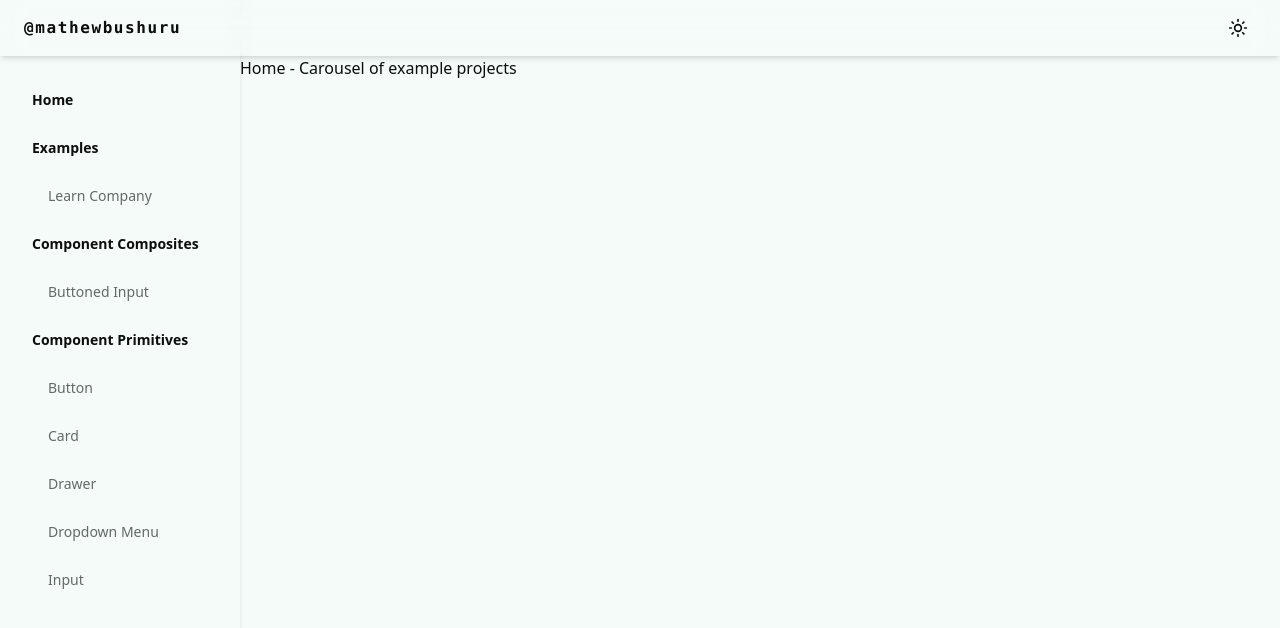
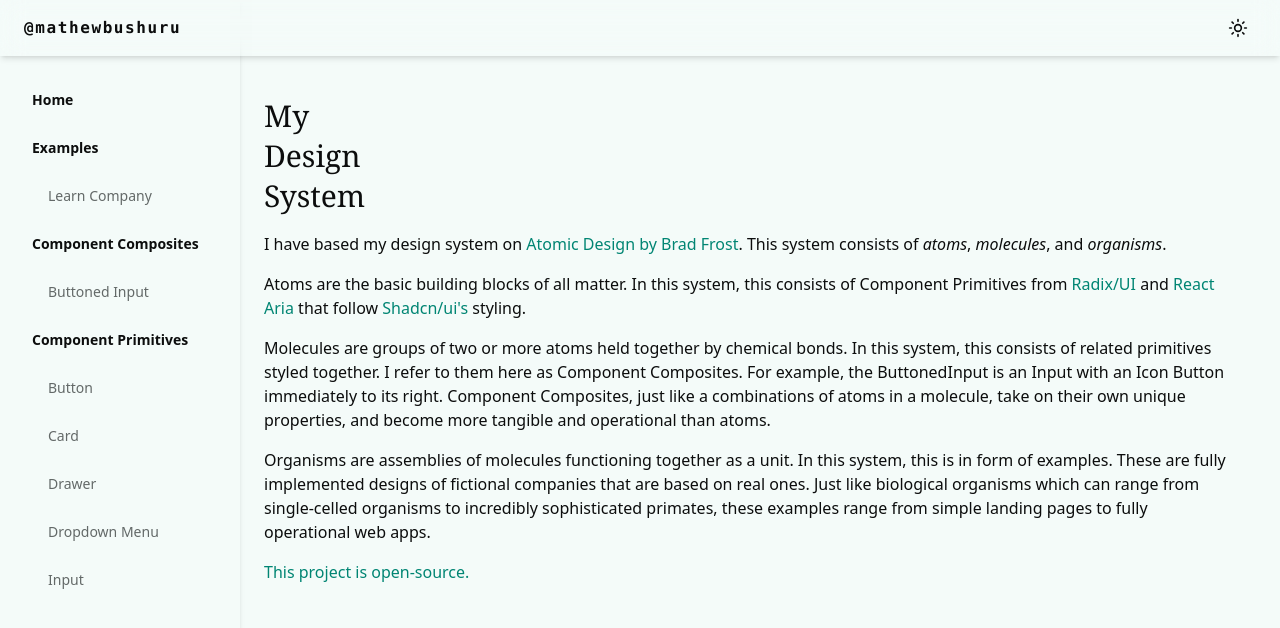
Before and after one commit to mathewbushuru/design-system, a React (Vite) app: page / in a window 1280 px wide. Shown: the top 628 px of the page. Built offline with nearby package versions, Linux system fonts and the light colour scheme.

Commit message:
home page

```diff
--- a/src/pages/home-page.tsx
+++ b/src/pages/home-page.tsx
@@ -1,11 +1,92 @@
 import RootLayout from "@/layouts/root-layout";
-
 
 const HomePage = () => {
   return (
     <RootLayout>
-      <div>
-        Home - Carousel of example projects
+      <div className="p-6 pr-8 max-w-screen-lg">
+        <h1 className="mt-4 font-serif text-3xl leading-10 ">
+          My <br /> Design <br />
+          System
+        </h1>
+
+        <p className="mt-4 text-lg leading-8 sm:text-base">
+          I have based my design system on{" "}
+          <a
+            href="https://atomicdesign.bradfrost.com/chapter-2/"
+            target="_blank"
+            rel="noopener noreferrer"
+            className="text-link"
+          >
+            Atomic Design by Brad Frost
+          </a>
+          . This system consists of <em className="font-light">atoms</em>,{" "}
+          <em className="font-light">molecules</em>, and{" "}
+          <em className="font-light">organisms</em>.
+        </p>
+
+        <p className="mt-4 text-lg leading-8  sm:text-base">
+          Atoms are the basic building blocks of all matter. In this system,
+          this consists of Component Primitives from{" "}
+          <a
+            href="https://www.radix-ui.com/primitives"
+            target="_blank"
+            rel="noopener noreferrer"
+            className="text-link"
+          >
+            Radix/UI
+          </a>{" "}
+          and{" "}
+          <a
+            href="https://react-spectrum.adobe.com/react-aria/getting-started.html"
+            target="_blank"
+            rel="noopener noreferrer"
+            className="text-link"
+          >
+            {" "}
+            React Aria{" "}
+          </a>
+          that follow{" "}
+          <a
+            href="https://github.com/shadcn-ui/ui"
+            target="_blank"
+            rel="noopener noreferrer"
+            className="text-link"
+          >
+            {" "}
+            Shadcn/ui's{" "}
+          </a>
+          styling.
+        </p>
+
+        <p className="mt-4 text-lg leading-8 sm:text-base">
+          Molecules are groups of two or more atoms held together by chemical
+          bonds. In this system, this consists of related primitives styled
+          together. I refer to them here as Component Composites. For example,
+          the ButtonedInput is an Input with an Icon Button immediately to its
+          right. Component Composites, just like a combinations of atoms in a
+          molecule, take on their own unique properties, and become more
+          tangible and operational than atoms.
+        </p>
+
+        <p className="mt-4 text-lg leading-8 sm:text-base">
+          Organisms are assemblies of molecules functioning together as a unit.
+          In this system, this is in form of examples. These are fully
+          implemented designs of fictional companies that are based on real
+          ones. Just like biological organisms which can range from
+          single-celled organisms to incredibly sophisticated primates, these examples range from simple landing pages to fully
+          operational web apps.
+        </p>
+
+        <p className="mb-4 mt-4 text-lg leading-8 sm:text-base">
+          <a
+            href="https://github.com/mathewbushuru/design-system"
+            target="_blank"
+            rel="noopener noreferrer"
+            className="text-link"
+          >
+            This project is open-source.
+          </a>
+        </p>
       </div>
     </RootLayout>
   );
```
Also changed, not shown: 1 other file (tests, documents, lock files or other folders).
